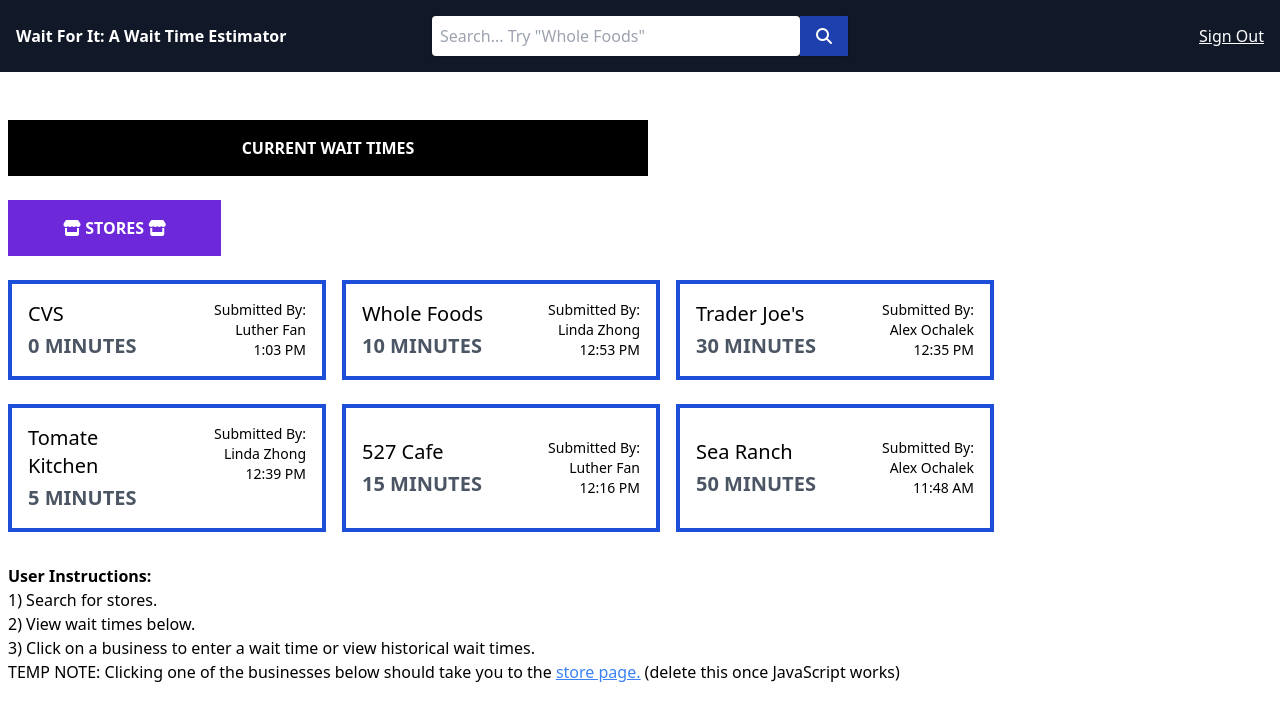
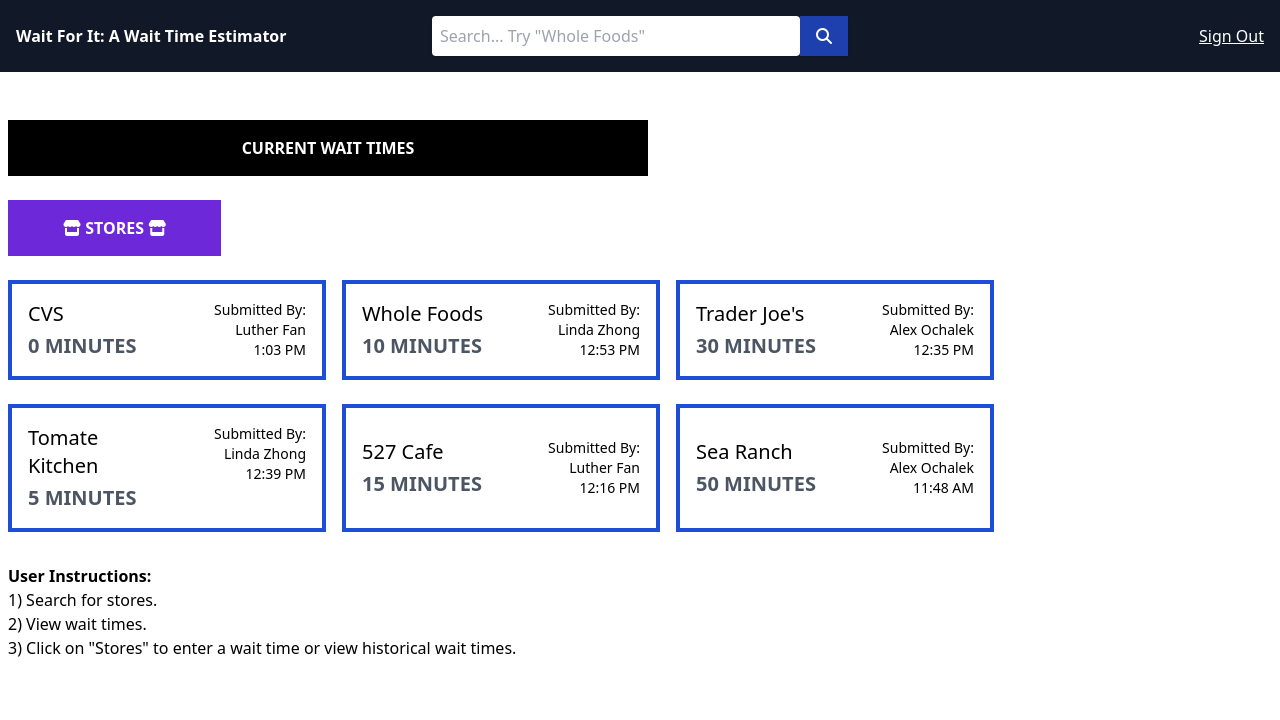
Before and after one commit to lutherf/final, a website: page index.html in a window 1280 px wide. Drawn offline with nearby package versions, Linux system fonts and the light colour scheme; no server answers.

Commit message:
Update index.html

```diff
--- a/index.html
+++ b/index.html
@@ -132,10 +132,8 @@
   <div class="instructions mt-6 p-2">
     <p class="font-bold"> User Instructions: </p>
     <p> 1) Search for stores. </p>
-    <p> 2) View wait times below. </p>
-    <p> 3) Click on a business to enter a wait time or view historical wait times. </p>
-    <p> TEMP NOTE: Clicking one of the businesses below should take you to the
-      <span class = "underline text-blue-500"><a href="store.html">store page.</a></span>  (delete this once JavaScript works)
+    <p> 2) View wait times. </p>
+    <p> 3) Click on "Stores" to enter a wait time or view historical wait times. </p>
   </p>
     </div>
 
```
